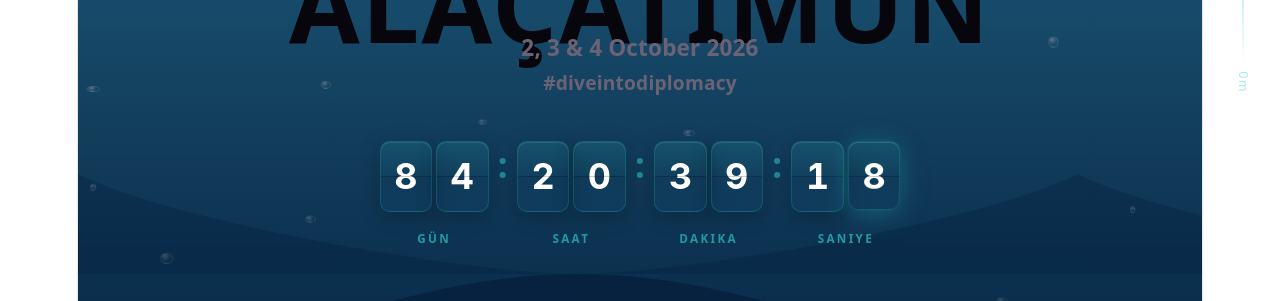
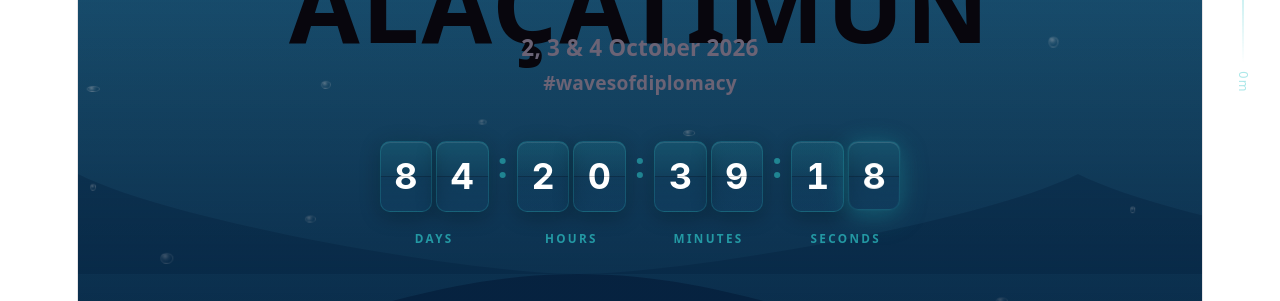
Before and after one commit to Gurates/Alacat-MUN, a React (Vite) app: page / in a window 1280 px wide. Shown: the part 362-663 px from the top of the page. Built offline with nearby package versions, Linux system fonts and the light colour scheme; no server answers; the HTML template or start-up script is replaced by a standard one.

Commit message:
Translate countdown labels to English and update hashtag to #wavesofdiplomacy

```diff
--- a/src/components/common/Countdown.tsx
+++ b/src/components/common/Countdown.tsx
@@ -88,13 +88,13 @@ const Countdown: React.FC<CountdownProps> = ({ targetDate }) => {
 
   return (
     <div className={styles.countdownContainer}>
-      <TimeUnit value={timeLeft.days} label="Gün" />
+      <TimeUnit value={timeLeft.days} label="Days" />
       <div className={styles.separator}>:</div>
-      <TimeUnit value={timeLeft.hours} label="Saat" />
+      <TimeUnit value={timeLeft.hours} label="Hours" />
       <div className={styles.separator}>:</div>
-      <TimeUnit value={timeLeft.minutes} label="Dakika" />
+      <TimeUnit value={timeLeft.minutes} label="Minutes" />
       <div className={styles.separator}>:</div>
-      <TimeUnit value={timeLeft.seconds} label="Saniye" />
+      <TimeUnit value={timeLeft.seconds} label="Seconds" />
     </div>
   );
 };
--- a/src/components/layout/IntroAnimation.tsx
+++ b/src/components/layout/IntroAnimation.tsx
@@ -314,7 +314,7 @@ const IntroAnimation: React.FC = () => {
 
       <div className={styles.titleContainer}>
         <h1 ref={titleRef} className={styles.title}>Alaçatı MUN</h1>
-        <p ref={subtitleRef} className={styles.subtitle}>#diveintodiplomacy</p>
+        <p ref={subtitleRef} className={styles.subtitle}>#wavesofdiplomacy</p>
       </div>
 
       <div className={styles.wipeWaveContainer}>
--- a/src/pages/Home.tsx
+++ b/src/pages/Home.tsx
@@ -88,7 +88,7 @@ const Home: React.FC = () => {
         >
           <h1 className={styles.title}>AlaçatıMUN</h1>
           <p className={styles.dates}>2, 3 & 4 October 2026</p>
-          <p className={styles.hashtag}>#diveintodiplomacy</p>
+          <p className={styles.hashtag}>#wavesofdiplomacy</p>
           <Countdown targetDate="2026-10-02T09:00:00" />
         </motion.div>
 
```
